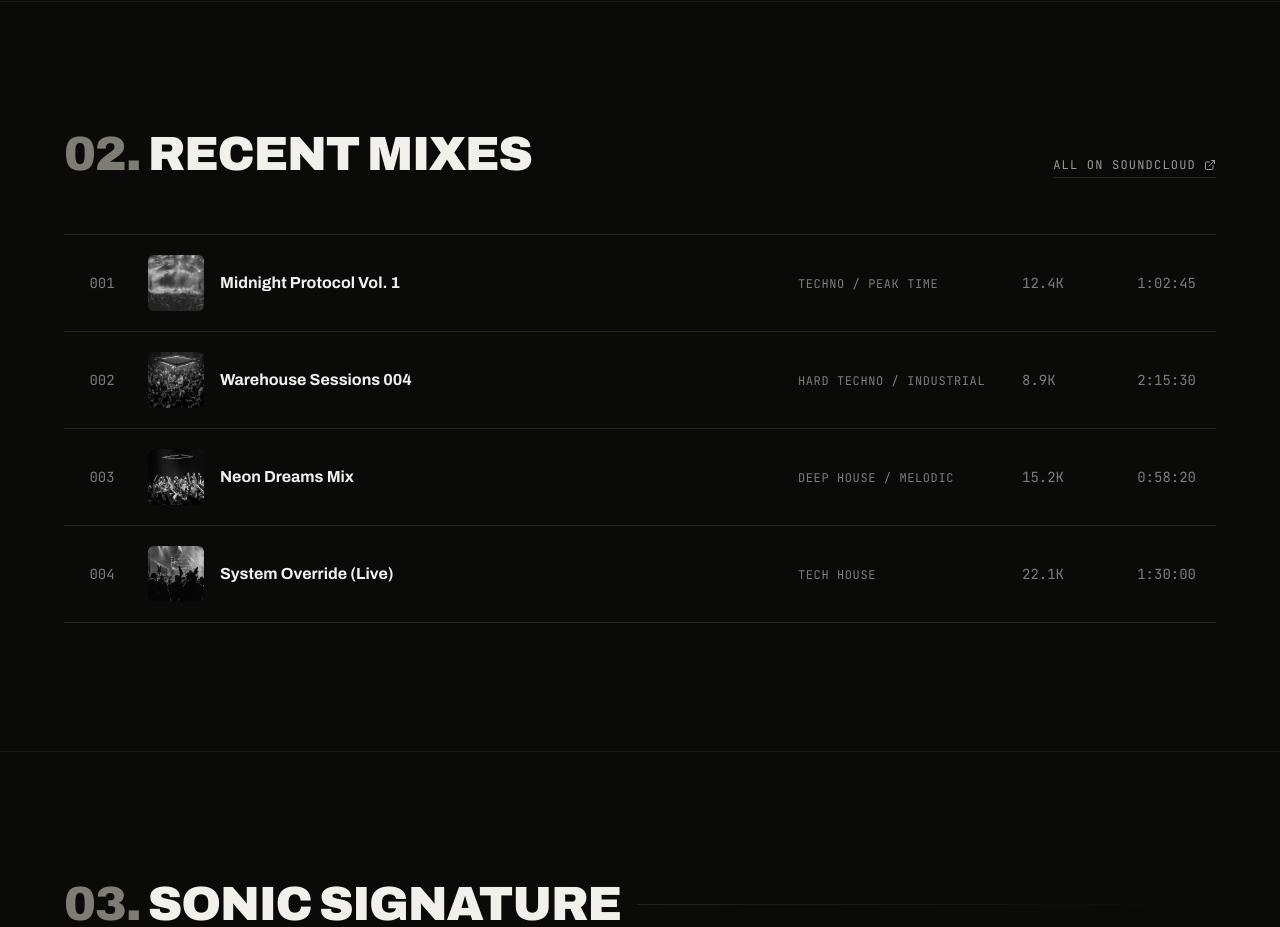
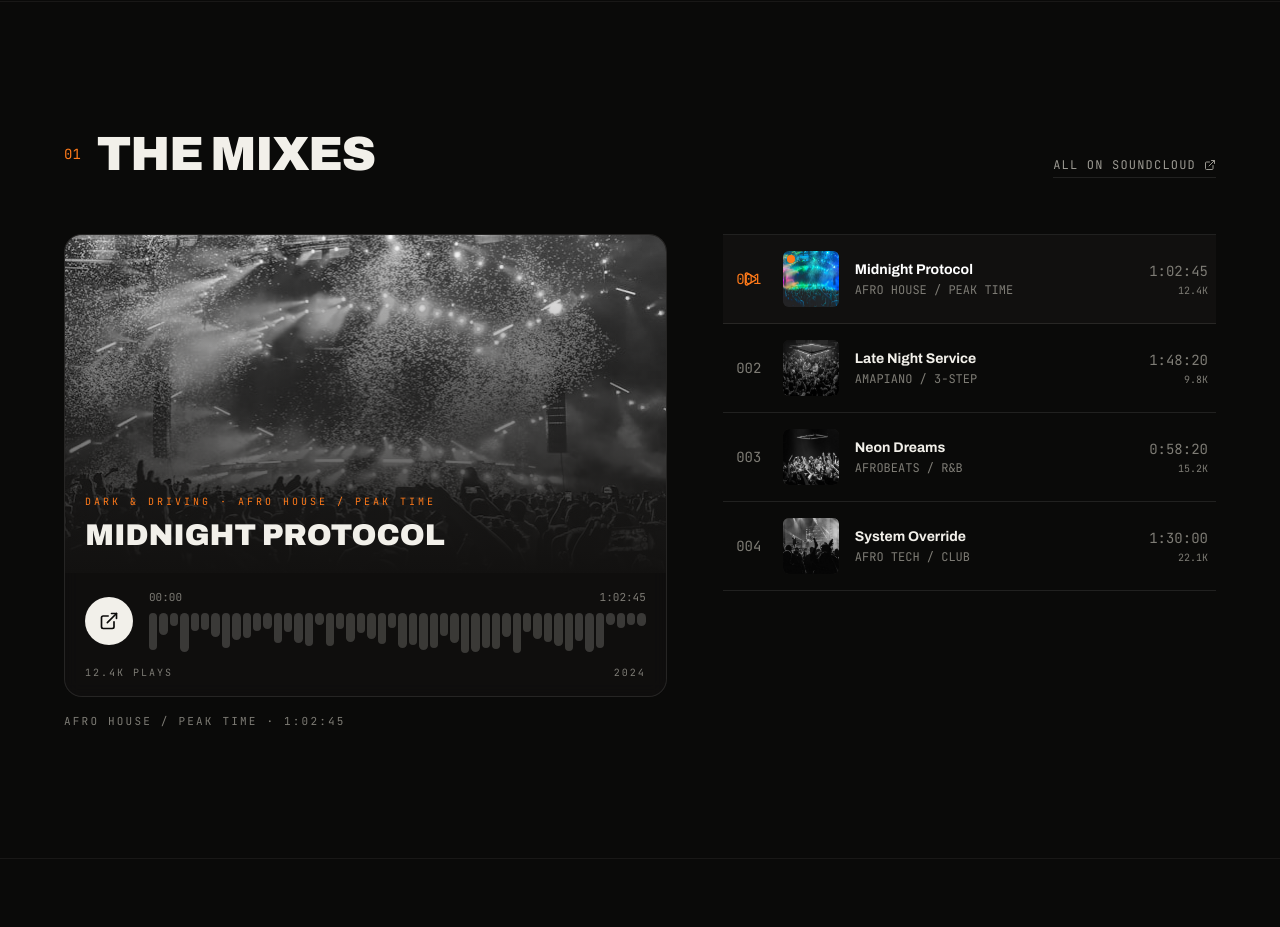
Before and after one commit to Icyubahiro-Jay-P/Portifolio, a React (Vite) app: page /dj in a window 1280 px wide. Shown: the part 1840-2767 px from the top of the page. Built offline with nearby package versions, Linux system fonts and the light colour scheme.

Commit message:
style: refactor DjSets component for improved structure and functionality with dynamic track selection

```diff
--- a/src/components/dj/DjSets.tsx
+++ b/src/components/dj/DjSets.tsx
@@ -1,127 +1,124 @@
-import * as m from "motion/react-m";
-import { PlayIcon, ExternalLinkIcon } from "lucide-react";
-
-const sets = [
-  {
-    number: "001",
-    title: "Midnight Protocol Vol. 1",
-    genre: "Techno / Peak Time",
-    duration: "1:02:45",
-    plays: "12.4K",
-    image: "Mix 1.png",
-    link: "https://soundcloud.com/djprojay",
-  },
-  {
-    number: "002",
-    title: "Warehouse Sessions 004",
-    genre: "Hard Techno / Industrial",
-    duration: "2:15:30",
-    plays: "8.9K",
-    image: "Mix 2.png",
-    link: "https://soundcloud.com/djprojay",
-  },
-  {
-    number: "003",
-    title: "Neon Dreams Mix",
-    genre: "Deep House / Melodic",
-    duration: "0:58:20",
-    plays: "15.2K",
-    image: "Mix 3.png",
-    link: "https://soundcloud.com/djprojay",
-  },
-  {
-    number: "004",
-    title: "System Override (Live)",
-    genre: "Tech House",
-    duration: "1:30:00",
-    plays: "22.1K",
-    image: "Mix 4.png",
-    link: "https://soundcloud.com/djprojay",
-  },
-];
+import { useState } from "react";
+import { ExternalLinkIcon, PlayIcon } from "lucide-react";
+import { cn } from "@/lib/utils";
+import { sets } from "@/data/dj";
+import { DjSectionHeader } from "./DjSectionHeader";
+import DjPlayer from "./DjPlayer";
 
 const DjSets = () => {
+  const [activeId, setActiveId] = useState(sets[0].id);
+  const active = sets.find((s) => s.id === activeId) ?? sets[0];
+
   return (
-    <section id="dj-sets" className="relative px-6 py-24 border-t border-dj-line/60 md:py-32">
+    <section
+      id="dj-sets"
+      className="relative px-6 py-24 border-t border-dj-line/60 md:py-32"
+    >
       <div className="mx-auto max-w-6xl">
-        {/* Header */}
-        <div className="flex flex-col items-start justify-between gap-8 mb-14 md:flex-row md:items-end">
-          <h2 className="font-dj text-3xl font-black tracking-tight uppercase text-dj-bone md:text-5xl">
-            <span className="text-dj-stone">02.</span> Recent mixes
-          </h2>
+        <DjSectionHeader
+          index="01"
+          title="The mixes"
+          right={
             <a
               href="https://soundcloud.com/djprojay"
               target="_blank"
               rel="noopener noreferrer"
-            className="group flex items-center gap-2 pb-1 font-mono text-xs tracking-widest uppercase border-b transition-colors text-dj-ash hover:text-dj-bone border-dj-line hover:border-dj-bone"
+              className="group flex items-center gap-2 pb-1 font-mono text-xs tracking-widest uppercase border-b transition-colors text-dj-ash hover:text-dj-bone border-dj-line hover:border-dj-ember"
             >
               All on SoundCloud
               <ExternalLinkIcon className="w-3 h-3 transition-transform group-hover:translate-x-0.5 group-hover:-translate-y-0.5" />
             </a>
+          }
+        />
+
+        <div className="grid grid-cols-1 gap-10 lg:grid-cols-[1.1fr_0.9fr] lg:gap-14">
+          {/* Featured player */}
+          <div className="lg:sticky lg:top-24 self-start">
+            <DjPlayer key={active.id} set={active} />
+            <p className="mt-4 font-mono text-[11px] tracking-[0.2em] text-dj-stone uppercase">
+              {active.genre} · {active.duration}
+            </p>
           </div>
 
-        {/* Track list — set order is genuine sequence data */}
-        <div className="border-t border-dj-line">
-          {sets.map((set, idx) => (
-            <m.a
-              key={idx}
-              href={set.link}
-              target="_blank"
-              rel="noopener noreferrer"
-              initial={{ opacity: 0, y: 14 }}
-              whileInView={{ opacity: 1, y: 0 }}
-              viewport={{ once: true, margin: "-10%" }}
-              transition={{ delay: idx * 0.06, duration: 0.5 }}
-              className="group grid grid-cols-[2.5rem_1fr_auto] md:grid-cols-[2.5rem_1fr_200px_80px_70px] gap-4 md:gap-6 items-center px-3 py-5 md:px-5 border-b border-dj-line transition-colors duration-200 hover:bg-dj-smoke cursor-pointer"
+          {/* Track selector */}
+          <div className="flex flex-col border-t border-dj-line">
+            {sets.map((set) => {
+              const isActive = set.id === activeId;
+              return (
+                <button
+                  key={set.id}
+                  onClick={() => setActiveId(set.id)}
+                  aria-pressed={isActive}
+                  className={cn(
+                    "group flex items-center gap-4 border-b border-dj-line px-2 py-4 text-left transition-colors duration-200",
+                    isActive
+                      ? "bg-dj-smoke/40"
+                      : "hover:bg-dj-smoke/30",
+                  )}
                 >
-              {/* number / play */}
                   <div className="relative flex items-center justify-center w-9 h-9 shrink-0">
-                <span className="font-mono text-sm text-dj-stone transition-all duration-300 group-hover:opacity-0 group-hover:scale-50 tabular-nums">
+                    <span
+                      className={cn(
+                        "font-mono text-sm tabular-nums transition-all duration-300",
+                        isActive
+                          ? "text-dj-ember opacity-100"
+                          : "text-dj-stone group-hover:opacity-0 group-hover:scale-50",
+                      )}
+                    >
                       {set.number}
                     </span>
-                <PlayIcon className="w-4 h-4 text-dj-bone absolute opacity-0 scale-50 transition-all duration-300 group-hover:opacity-100 group-hover:scale-100 ml-0.5" />
+                    <PlayIcon
+                      className={cn(
+                        "w-4 h-4 text-dj-ember absolute transition-all duration-300 ml-0.5",
+                        isActive
+                          ? "opacity-100 scale-100"
+                          : "opacity-0 scale-50 group-hover:opacity-100 group-hover:scale-100",
+                      )}
+                    />
                   </div>
 
-              {/* title + cover */}
                   <div className="flex items-center gap-4 min-w-0">
                     <div className="relative w-14 h-14 shrink-0 overflow-hidden rounded-sm bg-dj-smoke">
                       <img
                         src={set.image}
                         alt={set.title}
                         loading="lazy"
-                    className="object-cover w-full h-full grayscale transition-all duration-500 group-hover:grayscale-0 group-hover:scale-105"
+                        className={cn(
+                          "object-cover w-full h-full transition-all duration-500",
+                          isActive ? "grayscale-0" : "grayscale group-hover:grayscale-0",
+                        )}
                       />
+                      {isActive && (
+                        <span className="absolute top-1 left-1 w-2 h-2 rounded-full bg-dj-ember dj-live-dot" />
+                      )}
                     </div>
                     <div className="min-w-0">
-                  <div className="font-dj text-sm font-bold text-dj-bone truncate transition-colors group-hover:text-white md:text-base">
+                      <div
+                        className={cn(
+                          "font-dj text-sm font-bold truncate transition-colors",
+                          isActive ? "text-white" : "text-dj-bone",
+                        )}
+                      >
                         {set.title}
                       </div>
-                  <div className="font-mono text-xs text-dj-stone mt-0.5 md:hidden uppercase">
+                      <div className="font-mono text-xs text-dj-stone mt-0.5 uppercase truncate">
                         {set.genre}
                       </div>
                     </div>
                   </div>
 
-              {/* genre */}
-              <div className="hidden lg:block">
-                <span className="font-mono text-xs tracking-wider uppercase text-dj-stone">
-                  {set.genre}
-                </span>
-              </div>
-
-              {/* plays */}
-              <div className="hidden md:block">
-                <span className="font-mono text-sm text-dj-stone tabular-nums">
-                  {set.plays}
-                </span>
-              </div>
-
-              {/* duration */}
-              <div className="font-mono text-sm text-right text-dj-stone tabular-nums">
+                  <div className="ml-auto shrink-0 text-right">
+                    <div className="font-mono text-sm text-dj-stone tabular-nums">
                       {set.duration}
                     </div>
-            </m.a>
-          ))}
+                    <div className="font-mono text-[10px] text-dj-stone mt-0.5 uppercase hidden sm:block">
+                      {set.plays}
+                    </div>
+                  </div>
+                </button>
+              );
+            })}
+          </div>
         </div>
       </div>
     </section>
```
Lines whose indentation alone changed are shown as unchanged.
